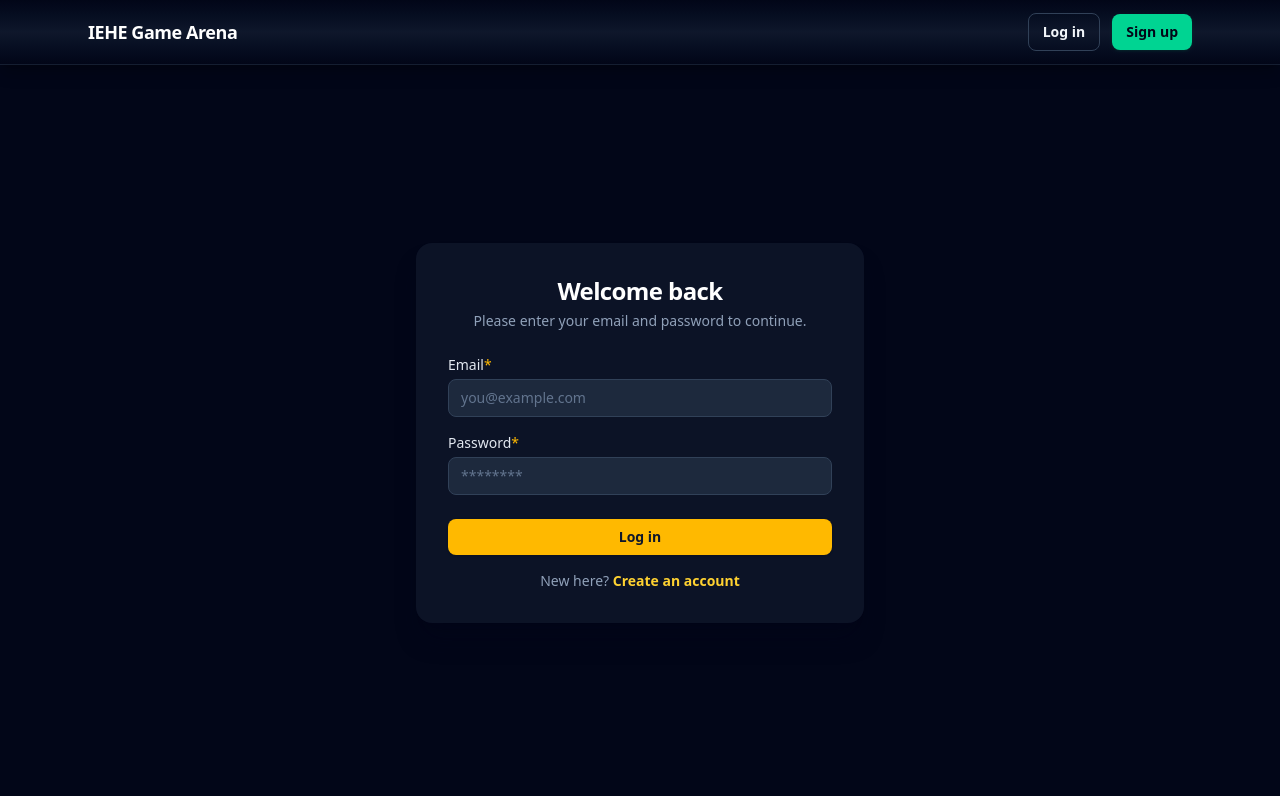
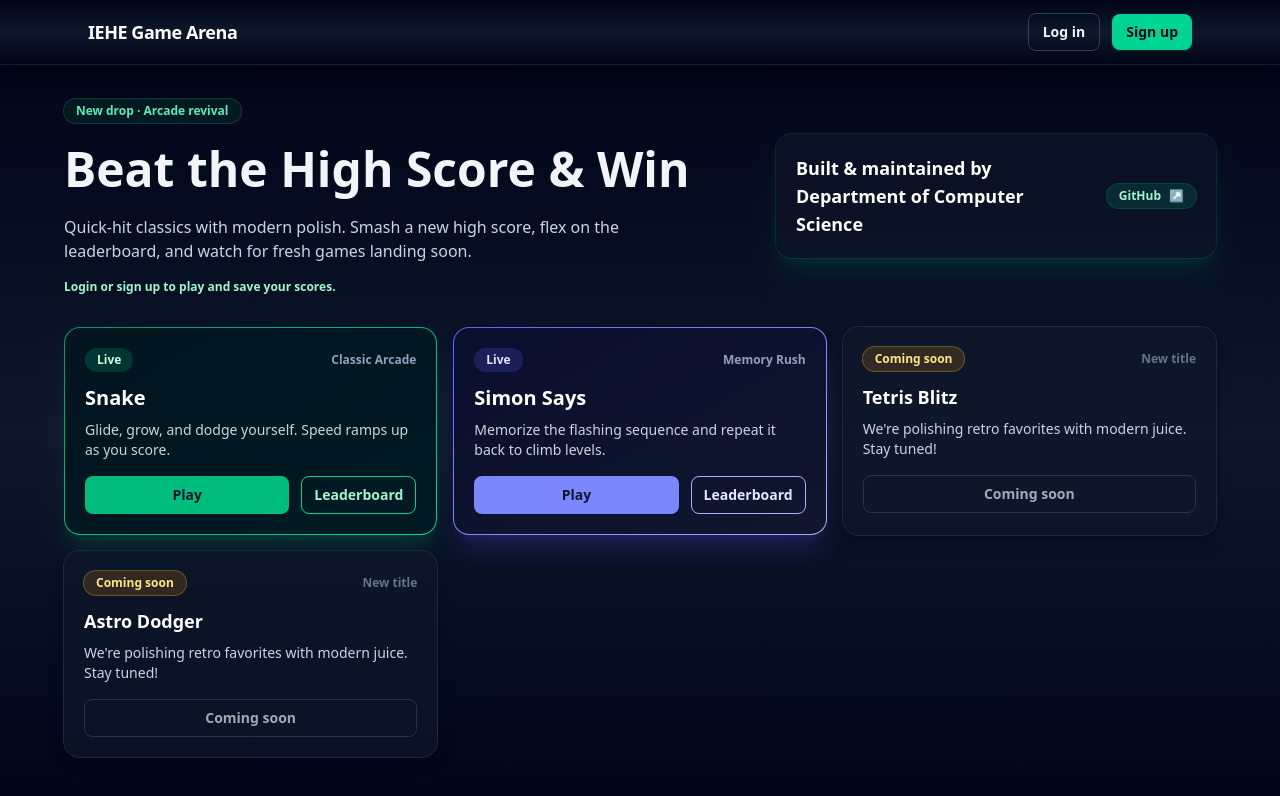
Before and after one commit to JiveeteshMourya/game-arena-client, a React (Vite) app: page / in a window 1280 px wide. Before the commit this address led to /login. Shown: the top 796 px of the page. Built offline with nearby package versions, Linux system fonts and the light colour scheme.

Commit message:
refactor: simplify HomePage component and update routing for HomePage

```diff
--- a/src/App.jsx
+++ b/src/App.jsx
@@ -12,14 +12,7 @@ function App() {
     <BrowserRouter>
       <Navbar />
       <Routes>
-        <Route
-          path="/"
-          element={
-            <ProtectedRoute>
-              <HomePage />
-            </ProtectedRoute>
-          }
-        />
+        <Route path="/" element={<HomePage />} />
         <Route
           path="/snake"
           element={
--- a/src/pages/HomePage.jsx
+++ b/src/pages/HomePage.jsx
@@ -1,8 +1,5 @@
-import React, { useEffect, useState } from "react";
 import { Link } from "react-router-dom";
-import { API_URL } from "../utils/constants";
-
-const apiBase = API_URL.replace(/\/$/, "");
+import { useAuth } from "../context/AuthContext";
 
 const comingSoon = [
   { name: "Tetris Blitz", badge: "Coming soon" },
@@ -10,50 +7,33 @@ const comingSoon = [
 ];
 
 export default function HomePage() {
-  const [topThree, setTopThree] = useState([]);
-  const [loading, setLoading] = useState(true);
-  const [error, setError] = useState("");
-
-  useEffect(() => {
-    const fetchTopThree = async () => {
-      setLoading(true);
-      setError("");
-      try {
-        const res = await fetch(`${apiBase}/snake-game/top-ten`, {
-          credentials: "include",
-        });
-        const data = await res.json().catch(() => ({}));
-        if (!res.ok) throw new Error(data?.message || "Failed to load scores");
-        setTopThree(data?.data?.topThreeScorers || []);
-      } catch (err) {
-        setError(err.message || "Failed to load scores");
-      } finally {
-        setLoading(false);
-      }
-    };
-    fetchTopThree();
-  }, []);
+  const { user } = useAuth();
 
   return (
     <main className="min-h-[calc(100vh-4rem)] bg-gradient-to-b from-slate-950 via-slate-900 to-slate-950 px-4 py-8 text-slate-100 sm:px-6 lg:px-10">
       <section className="mx-auto flex w-full max-w-6xl flex-col gap-6 lg:flex-row lg:items-center">
-        <div className="flex-1 space-y-4">
+        <div className="flex-1/4 space-y-4">
           <div className="inline-flex items-center gap-2 rounded-full bg-emerald-500/10 px-3 py-1 text-xs font-semibold text-emerald-300 ring-1 ring-emerald-500/30">
             New drop · Arcade revival
           </div>
           <h1 className="text-3xl font-bold leading-tight sm:text-4xl lg:text-5xl">
-            Play &amp; Win
+            Beat the High Score &amp; Win
           </h1>
           <p className="max-w-xl text-sm text-slate-300 sm:text-base">
-            Quick‑hit classics with modern polish. Smash a new high score, flex on the leaderboard,
+            Quick-hit classics with modern polish. Smash a new high score, flex on the leaderboard,
             and watch for fresh games landing soon.
           </p>
+          {!user && (
+            <p className="text-xs font-semibold text-emerald-200">
+              Login or sign up to play and save your scores.
+            </p>
+          )}
         </div>
 
         <div className="flex-1 rounded-2xl bg-slate-900/60 p-5 shadow-xl shadow-emerald-900/30 ring-1 ring-emerald-500/15">
           <div className="flex items-center justify-between gap-3">
             <h2 className="text-lg font-semibold text-white">
-              Built &amp; maintained by The Department of Computer Science
+              Built &amp; maintained by Department of Computer Science
             </h2>
             <a
               href="https://github.com/JiveeteshMourya"
```
